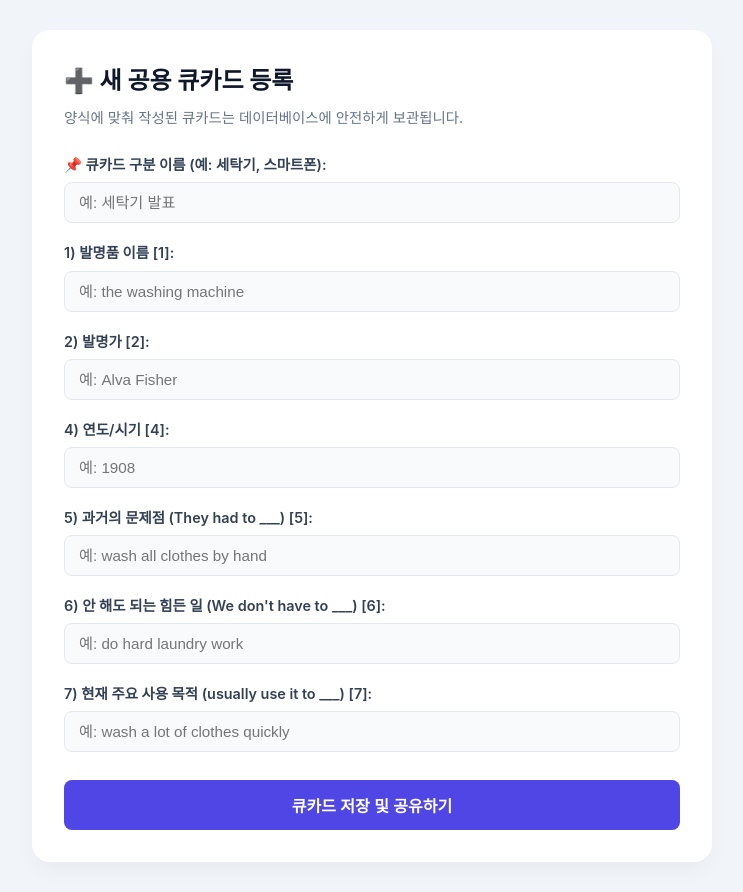
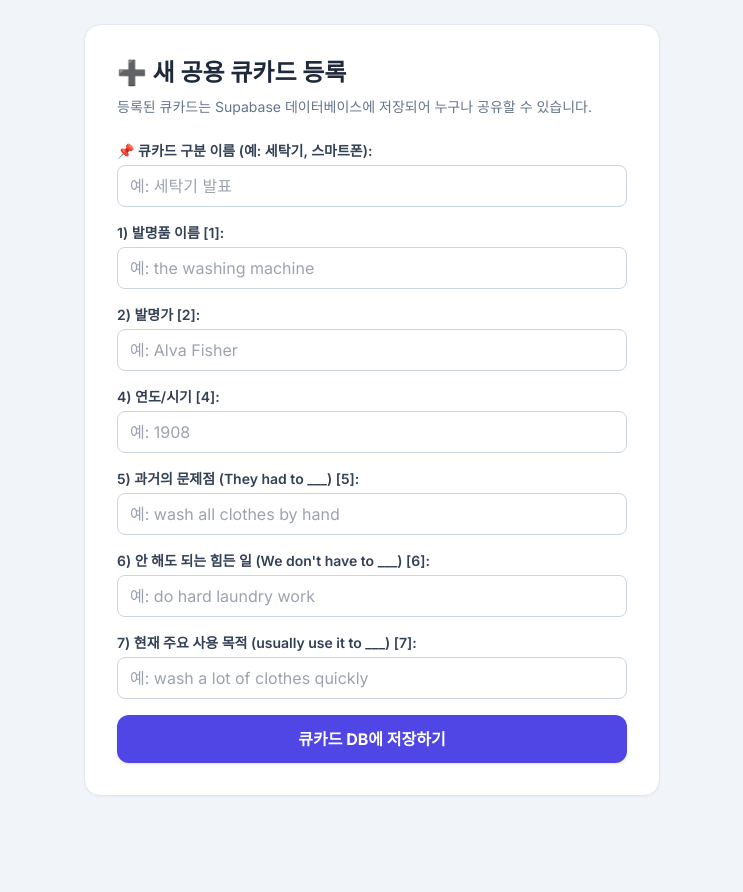
Before and after one commit to akzmft8282test1/cuecard1, a website: page public/add.html in a window 1280 px wide. Shown: the whole page, without its empty margins (268-1011 px from the left). After the commit the page ends 820 px from the top, so only its background shows below. Drawn offline with nearby package versions, Linux system fonts and the light colour scheme; a web font is replaced by a local one.

Commit message:
Refactor add.html to use Tailwind CSS and improve layout
Updated the styling and structure of the add.html page to use Tailwind CSS classes. Modified form elements for better accessibility and user experience.

```diff
--- a/public/add.html
+++ b/public/add.html
@@ -4,141 +4,56 @@
   <meta charset="UTF-8">
   <meta name="viewport" content="width=device-width, initial-scale=1.0">
   <title>큐카드 등록 (/add)</title>
-  <link rel="preconnect" href="https://fonts.googleapis.com">
-  <link rel="preconnect" href="https://fonts.gstatic.com" crossorigin>
-  <link href="https://fonts.googleapis.com/css2?family=Pretendard:wght@400;500;600;700&display=swap" rel="stylesheet">
+  <script src="https://cdn.tailwindcss.com"></script>
+  <link href="https://fonts.googleapis.com/css2?family=Inter:wght@400;500;600;700&display=swap" rel="stylesheet">
   <style>
-    :root {
-      --primary: #4f46e5;
-      --primary-hover: #4338ca;
-      --bg-color: #f1f5f9;
-      --card-bg: #ffffff;
-      --text-main: #0f172a;
-      --text-muted: #64748b;
-      --border-color: #e2e8f0;
-    }
-
-    * { box-sizing: border-box; margin: 0; padding: 0; }
-    body {
-      font-family: 'Pretendard', -apple-system, BlinkMacSystemFont, Roboto, sans-serif;
-      background-color: var(--bg-color);
-      color: var(--text-main);
-      padding: 30px 15px;
-      line-height: 1.6;
-    }
-
-    .container {
-      max-width: 680px;
-      margin: 0 auto;
-      background: var(--card-bg);
-      padding: 32px;
-      border-radius: 18px;
-      box-shadow: 0 10px 25px -5px rgba(0, 0, 0, 0.05);
-    }
-
-    h2 {
-      font-size: 1.5rem;
-      font-weight: 700;
-      color: var(--text-main);
-      margin-bottom: 6px;
-    }
-
-    p.subtitle {
-      color: var(--text-muted);
-      font-size: 0.9rem;
-      margin-bottom: 24px;
-    }
-
-    .form-group {
-      margin-bottom: 18px;
-    }
-
-    .form-group label {
-      display: block;
-      font-weight: 600;
-      margin-bottom: 6px;
-      font-size: 0.9rem;
-      color: #334155;
-    }
-
-    .form-group input {
-      width: 100%;
-      padding: 11px 14px;
-      border: 1px solid var(--border-color);
-      border-radius: 8px;
-      font-size: 0.95rem;
-      background: #f8fafc;
-      transition: all 0.2s;
-    }
-
-    .form-group input:focus {
-      outline: none;
-      background: #ffffff;
-      border-color: var(--primary);
-      box-shadow: 0 0 0 3px rgba(79, 70, 229, 0.1);
-    }
-
-    .btn {
-      width: 100%;
-      padding: 13px;
-      background: var(--primary);
-      color: white;
-      border: none;
-      border-radius: 8px;
-      font-size: 1rem;
-      font-weight: 700;
-      cursor: pointer;
-      margin-top: 10px;
-      transition: background 0.2s;
-    }
-
-    .btn:hover {
-      background: var(--primary-hover);
-    }
+    body { font-family: 'Inter', sans-serif; }
   </style>
 </head>
-<body>
-  <div class="container">
-    <h2>➕ 새 공용 큐카드 등록</h2>
-    <p class="subtitle">양식에 맞춰 작성된 큐카드는 데이터베이스에 안전하게 보관됩니다.</p>
+<body class="bg-slate-100 min-h-screen p-6">
+  <div class="max-w-xl mx-auto bg-white rounded-2xl shadow-sm border border-slate-200 p-8">
+    <h2 class="text-2xl font-bold text-slate-800 mb-2">➕ 새 공용 큐카드 등록</h2>
+    <p class="text-sm text-slate-500 mb-6">등록된 큐카드는 Supabase 데이터베이스에 저장되어 누구나 공유할 수 있습니다.</p>
 
-    <form id="addForm" onsubmit="submitForm(event)">
-      <div class="form-group">
-        <label>📌 큐카드 구분 이름 (예: 세탁기, 스마트폰):</label>
-        <input type="text" id="title" placeholder="예: 세탁기 발표" required>
+    <form id="addForm" onsubmit="submitForm(event)" class="space-y-4">
+      <div>
+        <label class="block text-sm font-semibold text-slate-700 mb-1">📌 큐카드 구분 이름 (예: 세탁기, 스마트폰):</label>
+        <input type="text" id="title" placeholder="예: 세탁기 발표" class="w-full px-3 py-2 rounded-lg border border-slate-300 focus:ring-2 focus:ring-indigo-500" required>
       </div>
 
-      <div class="form-group">
-        <label>1) 발명품 이름 [1]:</label>
-        <input type="text" id="v1" placeholder="예: the washing machine" required>
+      <div>
+        <label class="block text-sm font-semibold text-slate-700 mb-1">1) 발명품 이름 [1]:</label>
+        <input type="text" id="v1" placeholder="예: the washing machine" class="w-full px-3 py-2 rounded-lg border border-slate-300 focus:ring-2 focus:ring-indigo-500" required>
       </div>
 
-      <div class="form-group">
-        <label>2) 발명가 [2]:</label>
-        <input type="text" id="v2" placeholder="예: Alva Fisher" required>
+      <div>
+        <label class="block text-sm font-semibold text-slate-700 mb-1">2) 발명가 [2]:</label>
+        <input type="text" id="v2" placeholder="예: Alva Fisher" class="w-full px-3 py-2 rounded-lg border border-slate-300 focus:ring-2 focus:ring-indigo-500" required>
       </div>
 
-      <div class="form-group">
-        <label>4) 연도/시기 [4]:</label>
-        <input type="text" id="v4" placeholder="예: 1908" required>
+      <div>
+        <label class="block text-sm font-semibold text-slate-700 mb-1">4) 연도/시기 [4]:</label>
+        <input type="text" id="v4" placeholder="예: 1908" class="w-full px-3 py-2 rounded-lg border border-slate-300 focus:ring-2 focus:ring-indigo-500" required>
       </div>
 
-      <div class="form-group">
-        <label>5) 과거의 문제점 (They had to ___) [5]:</label>
-        <input type="text" id="v5" placeholder="예: wash all clothes by hand" required>
+      <div>
+        <label class="block text-sm font-semibold text-slate-700 mb-1">5) 과거의 문제점 (They had to ___) [5]:</label>
+        <input type="text" id="v5" placeholder="예: wash all clothes by hand" class="w-full px-3 py-2 rounded-lg border border-slate-300 focus:ring-2 focus:ring-indigo-500" required>
       </div>
 
-      <div class="form-group">
-        <label>6) 안 해도 되는 힘든 일 (We don't have to ___) [6]:</label>
-        <input type="text" id="v6" placeholder="예: do hard laundry work" required>
+      <div>
+        <label class="block text-sm font-semibold text-slate-700 mb-1">6) 안 해도 되는 힘든 일 (We don't have to ___) [6]:</label>
+        <input type="text" id="v6" placeholder="예: do hard laundry work" class="w-full px-3 py-2 rounded-lg border border-slate-300 focus:ring-2 focus:ring-indigo-500" required>
       </div>
 
-      <div class="form-group">
-        <label>7) 현재 주요 사용 목적 (usually use it to ___) [7]:</label>
-        <input type="text" id="v7" placeholder="예: wash a lot of clothes quickly" required>
+      <div>
+        <label class="block text-sm font-semibold text-slate-700 mb-1">7) 현재 주요 사용 목적 (usually use it to ___) [7]:</label>
+        <input type="text" id="v7" placeholder="예: wash a lot of clothes quickly" class="w-full px-3 py-2 rounded-lg border border-slate-300 focus:ring-2 focus:ring-indigo-500" required>
       </div>
 
-      <button type="submit" class="btn">큐카드 저장 및 공유하기</button>
+      <button type="submit" class="w-full py-3 bg-indigo-600 hover:bg-indigo-700 text-white font-bold rounded-xl shadow transition-colors mt-4">
+        큐카드 DB에 저장하기
+      </button>
     </form>
   </div>
 
@@ -164,7 +79,7 @@
         });
 
         if (res.ok) {
-          alert('큐카드가 정상적으로 등록되었습니다!');
+          alert('큐카드가 DB에 정상적으로 등록되었습니다!');
           window.location.href = '/';
         } else {
           const err = await res.json();
@@ -172,7 +87,7 @@
         }
       } catch (err) {
         console.error(err);
-        alert('서버 연결 중 오류가 발생했습니다.');
+        alert('서버 연결 중 오류 발생');
       }
     }
   </script>
```
